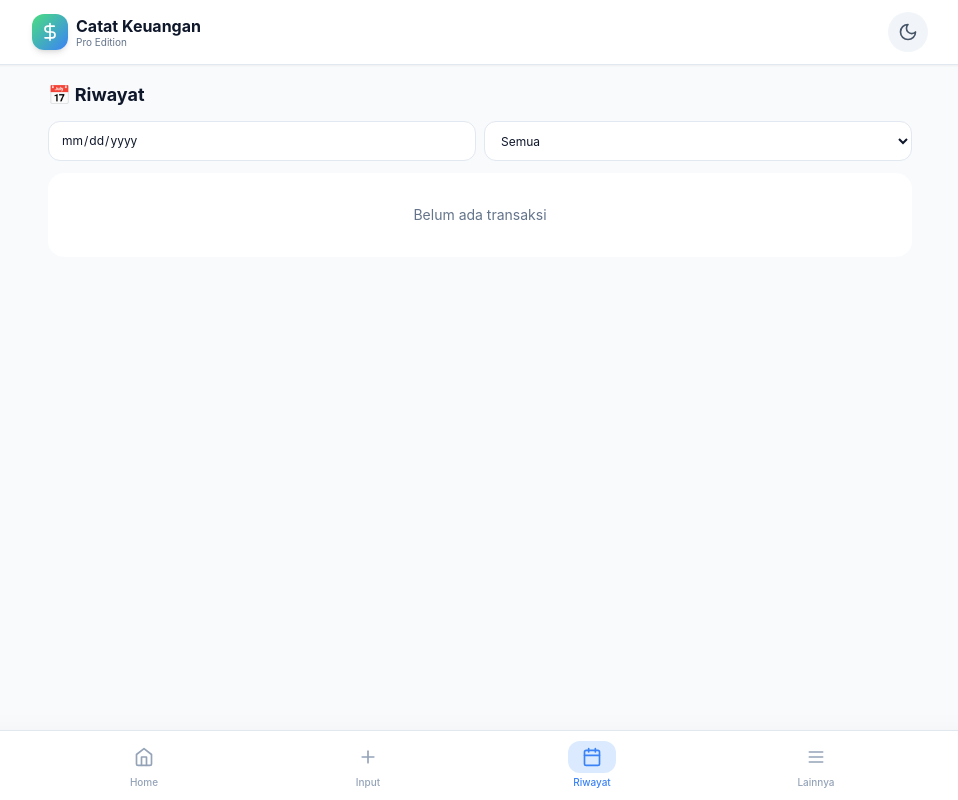
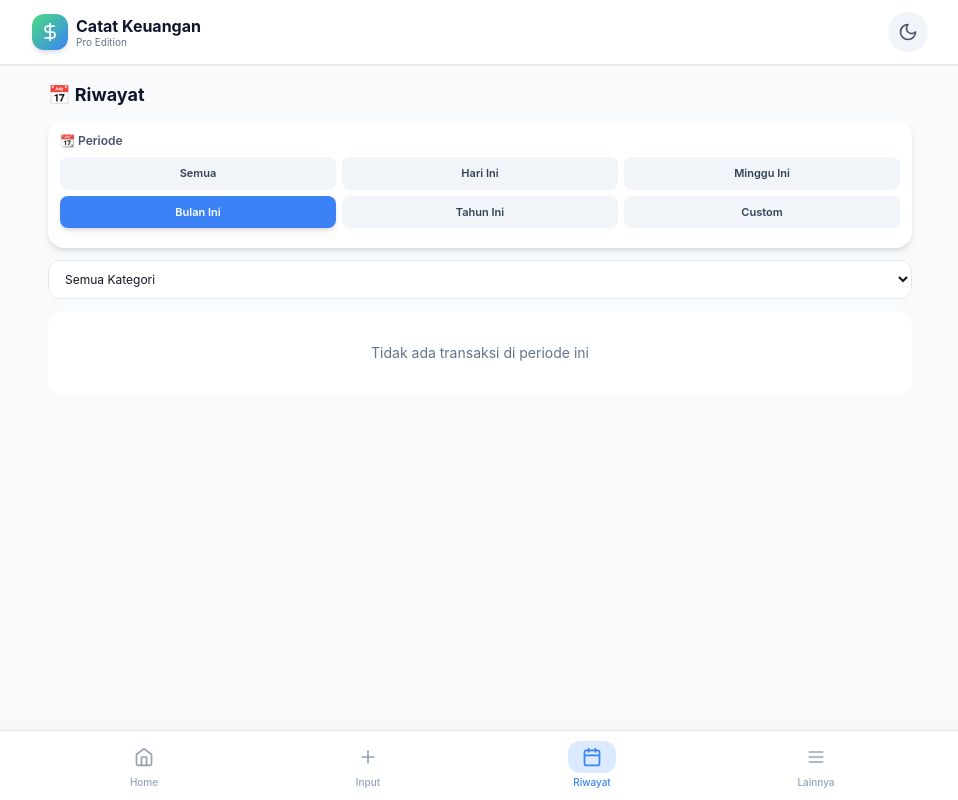
Before and after one commit to muhammaddiky/catelaran-pro, a React (Vite) app: page / in a window 1280 px wide. Both pictures are taken after a click on the button "Riwayat". Shown: the whole page, without its empty margins (160-1118 px from the left). Built offline with nearby package versions, Linux system fonts and the light colour scheme.

Commit message:
tambah fitur riwayat

```diff
--- a/src/App.tsx
+++ b/src/App.tsx
@@ -152,7 +152,9 @@ export default function CatanKeuangan() {
   const [activeTab, setActiveTab] = useState<TabType>('dashboard');
   const [activeMoreTab, setActiveMoreTab] = useState<MoreTab>('analisis');
   const [transactionType, setTransactionType] = useState<'income' | 'expense'>('expense');
-  const [filterDate, setFilterDate] = useState('');
+  const [periodFilter, setPeriodFilter] = useState<'all' | 'today' | 'week' | 'month' | 'year' | 'custom'>('month');
+  const [customStartDate, setCustomStartDate] = useState('');
+  const [customEndDate, setCustomEndDate] = useState('');
   const [filterCategory, setFilterCategory] = useState('');
   const [editingId, setEditingId] = useState<string | null>(null);
   const [scriptUrl, setScriptUrl] = useState(() => localStorage.getItem('keuangan_scriptUrl') || '');
@@ -418,13 +420,56 @@ export default function CatanKeuangan() {
     window.scrollTo({ top: 0, behavior: 'smooth' });
   };
 
-  const filteredTransactions = useMemo(() =>
-    transactions
-      .filter(t => !filterDate || t.date === filterDate)
+  const filteredTransactions = useMemo(() => {
+  const now = new Date();
+  const today = new Date(now.getFullYear(), now.getMonth(), now.getDate());
+
+  let startDate: Date | null = null;
+  let endDate: Date | null = null;
+
+  switch (periodFilter) {
+    case 'today':
+      startDate = today;
+      endDate = new Date(today.getTime() + 24 * 60 * 60 * 1000 - 1);
+      break;
+    case 'week':
+      // Senin - Minggu (ISO week)
+      const dayOfWeek = today.getDay();
+      const diffToMonday = dayOfWeek === 0 ? 6 : dayOfWeek - 1;
+      startDate = new Date(today);
+      startDate.setDate(today.getDate() - diffToMonday);
+      endDate = new Date(startDate);
+      endDate.setDate(startDate.getDate() + 6);
+      endDate.setHours(23, 59, 59, 999);
+      break;
+    case 'month':
+      startDate = new Date(now.getFullYear(), now.getMonth(), 1);
+      endDate = new Date(now.getFullYear(), now.getMonth() + 1, 0, 23, 59, 59, 999);
+      break;
+    case 'year':
+      startDate = new Date(now.getFullYear(), 0, 1);
+      endDate = new Date(now.getFullYear(), 11, 31, 23, 59, 59, 999);
+      break;
+    case 'custom':
+      if (customStartDate) startDate = new Date(customStartDate);
+      if (customEndDate) endDate = new Date(customEndDate + 'T23:59:59.999');
+      break;
+    case 'all':
+    default:
+      startDate = null;
+      endDate = null;
+  }
+
+  return transactions
+    .filter(t => {
+      const d = new Date(t.date);
+      if (startDate && d < startDate) return false;
+      if (endDate && d > endDate) return false;
+      return true;
+    })
     .filter(t => !filterCategory || t.category === filterCategory)
-      .sort((a, b) => new Date(b.date).getTime() - new Date(a.date).getTime()),
-    [transactions, filterDate, filterCategory]
-  );
+    .sort((a, b) => new Date(b.date).getTime() - new Date(a.date).getTime());
+}, [transactions, periodFilter, customStartDate, customEndDate, filterCategory]);
 
   const getCategories = () => transactionType === 'income' ? incomeCategories : expenseCategories;
   const currentCategory = getCategories()[formData.category];
@@ -790,33 +835,120 @@ export default function CatanKeuangan() {
   <div className="space-y-3">
     <h2 className="text-lg font-bold flex items-center gap-2 text-slate-900 dark:text-white">📅 Riwayat</h2>
 
-              <div className="grid grid-cols-2 gap-2">
-                <input type="date" value={filterDate} onChange={e => setFilterDate(e.target.value)}
-                  className="bg-white dark:bg-slate-800 border border-slate-200 dark:border-slate-700 rounded-xl px-3 py-2.5 text-xs text-slate-900 dark:text-white focus:outline-none focus:border-blue-500" />
-                <select value={filterCategory} onChange={e => setFilterCategory(e.target.value)}
-                  className="bg-white dark:bg-slate-800 border border-slate-200 dark:border-slate-700 rounded-xl px-3 py-2.5 text-xs text-slate-900 dark:text-white focus:outline-none focus:border-blue-500">
-                  <option value="">Semua</option>
-                  {Object.entries({ ...incomeCategories, ...expenseCategories }).map(([k, c]) => <option key={k} value={k}>{c.icon} {c.name}</option>)}
-                </select>
+    {/* PERIOD FILTER - NEW! */}
+    <div className="bg-white dark:bg-slate-800 rounded-2xl p-3 shadow-md">
+      <p className="text-xs font-semibold mb-2 text-slate-600 dark:text-slate-300">📆 Periode</p>
+      <div className="grid grid-cols-3 gap-1.5 mb-2">
+        {[
+          { id: 'all', label: 'Semua' },
+          { id: 'today', label: 'Hari Ini' },
+          { id: 'week', label: 'Minggu Ini' },
+          { id: 'month', label: 'Bulan Ini' },
+          { id: 'year', label: 'Tahun Ini' },
+          { id: 'custom', label: 'Custom' },
+        ].map(p => (
+          <button
+            key={p.id}
+            onClick={() => { setPeriodFilter(p.id as any); if (p.id !== 'custom') { setCustomStartDate(''); setCustomEndDate(''); } }}
+            className={`py-2 rounded-lg text-[11px] font-semibold transition-all active:scale-95 ${
+              periodFilter === p.id
+                ? 'bg-blue-500 text-white shadow-md'
+                : 'bg-slate-100 dark:bg-slate-700 text-slate-700 dark:text-slate-300'
+            }`}
+          >
+            {p.label}
+          </button>
+        ))}
       </div>
 
+      {/* Custom Date Range */}
+      {periodFilter === 'custom' && (
+        <div className="grid grid-cols-2 gap-2 pt-2 border-t border-slate-200 dark:border-slate-700">
+          <div>
+            <label className="block text-[10px] text-slate-500 dark:text-slate-400 mb-1">Dari</label>
+            <input
+              type="date"
+              value={customStartDate}
+              onChange={e => setCustomStartDate(e.target.value)}
+              className="w-full bg-slate-100 dark:bg-slate-700 rounded-lg px-2 py-1.5 text-xs text-slate-900 dark:text-white"
+            />
+          </div>
+          <div>
+            <label className="block text-[10px] text-slate-500 dark:text-slate-400 mb-1">Sampai</label>
+            <input
+              type="date"
+              value={customEndDate}
+              onChange={e => setCustomEndDate(e.target.value)}
+              className="w-full bg-slate-100 dark:bg-slate-700 rounded-lg px-2 py-1.5 text-xs text-slate-900 dark:text-white"
+            />
+          </div>
+        </div>
+      )}
+    </div>
+
+    {/* CATEGORY FILTER */}
+    <select
+      value={filterCategory}
+      onChange={e => setFilterCategory(e.target.value)}
+      className="w-full bg-white dark:bg-slate-800 border border-slate-200 dark:border-slate-700 rounded-xl px-3 py-2.5 text-xs text-slate-900 dark:text-white focus:outline-none focus:border-blue-500"
+    >
+      <option value="">Semua Kategori</option>
+      {Object.entries({ ...incomeCategories, ...expenseCategories }).map(([k, c]) => (
+        <option key={k} value={k}>{c.icon} {c.name}</option>
+      ))}
+    </select>
+
+    {/* PERIOD SUMMARY CARD - NEW! */}
+    {filteredTransactions.length > 0 && (
+      <div className="grid grid-cols-2 gap-2">
+        <div className="bg-gradient-to-br from-green-500 to-emerald-600 rounded-xl p-3 shadow-md">
+          <p className="text-[10px] text-green-50 font-medium mb-0.5">💰 Pemasukan</p>
+          <p className="text-sm font-bold text-white break-words">
+            {formatCurrency(
+              filteredTransactions
+                .filter(t => t.type === 'income')
+                .reduce((sum, t) => sum + t.amount, 0)
+            ).replace('Rp', 'Rp ')}
+          </p>
+        </div>
+        <div className="bg-gradient-to-br from-red-500 to-rose-600 rounded-xl p-3 shadow-md">
+          <p className="text-[10px] text-red-50 font-medium mb-0.5">💸 Pengeluaran</p>
+          <p className="text-sm font-bold text-white break-words">
+            {formatCurrency(
+              filteredTransactions
+                .filter(t => t.type === 'expense')
+                .reduce((sum, t) => sum + t.amount, 0)
+            ).replace('Rp', 'Rp ')}
+          </p>
+        </div>
+      </div>
+    )}
+
+    {/* TRANSACTIONS LIST */}
     {filteredTransactions.length === 0 ? (
       <div className="bg-white dark:bg-slate-800 rounded-2xl p-8 text-center">
-                  <p className="text-slate-500 dark:text-slate-400 text-sm">Belum ada transaksi</p>
+        <p className="text-slate-500 dark:text-slate-400 text-sm">Tidak ada transaksi di periode ini</p>
       </div>
     ) : (
       <div className="space-y-2">
+        <p className="text-xs text-slate-500 dark:text-slate-400 px-1">
+          📋 {filteredTransactions.length} transaksi ditemukan
+        </p>
         {filteredTransactions.map(t => {
           const cats = t.type === 'income' ? incomeCategories : expenseCategories;
           const cat = cats[t.category];
           return (
             <div key={t.id} className="bg-white dark:bg-slate-800 rounded-2xl p-3.5 shadow-sm active:scale-[0.99] transition-transform">
               <div className="flex items-center gap-3">
-                          <div className={`text-xl w-11 h-11 rounded-xl flex items-center justify-center flex-shrink-0 ${cat?.bgColor || 'bg-slate-100'}`}>{cat?.icon || '💰'}</div>
+                <div className={`text-xl w-11 h-11 rounded-xl flex items-center justify-center flex-shrink-0 ${cat?.bgColor || 'bg-slate-100'}`}>
+                  {cat?.icon || '💰'}
+                </div>
                 <div className="flex-1 min-w-0">
                   <h3 className="font-semibold text-sm text-slate-900 dark:text-white truncate">{cat?.name || 'Transaksi'}</h3>
                   <p className="text-xs text-slate-500 dark:text-slate-400 truncate">{t.description}</p>
-                            <p className="text-[11px] text-slate-400 dark:text-slate-500 mt-0.5">{format(new Date(t.date), 'dd MMM yyyy', { locale: id })}</p>
+                  <p className="text-[11px] text-slate-400 dark:text-slate-500 mt-0.5">
+                    {format(new Date(t.date), 'dd MMM yyyy', { locale: id })}
+                  </p>
                 </div>
                 <div className="text-right flex-shrink-0">
                   <p className={`text-sm font-bold ${t.type === 'income' ? 'text-green-500' : 'text-red-500'}`}>
```
Lines whose indentation alone changed are shown as unchanged.
